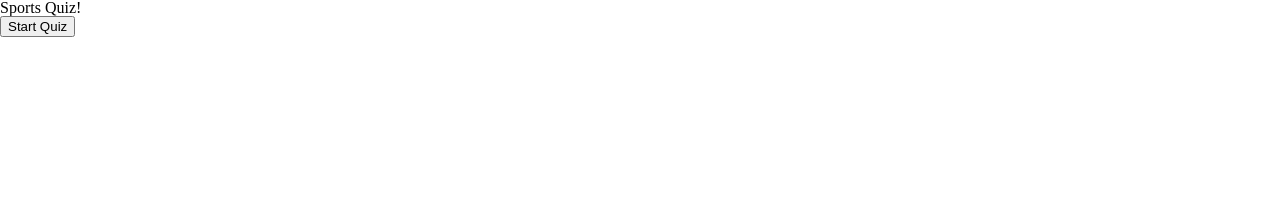
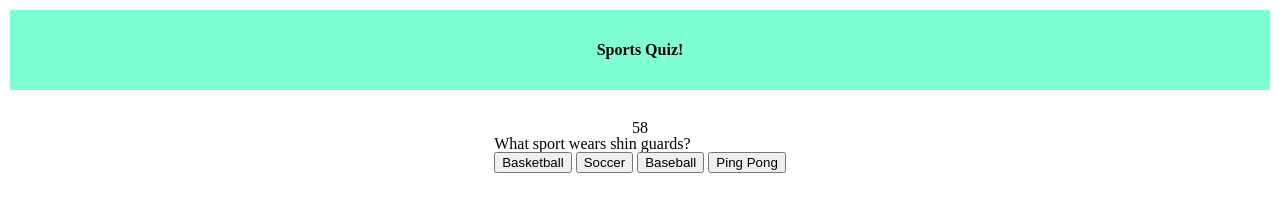
Before and after one commit to Akaiafas526/Code-Quiz, a plain HTML site: page Index.html in a window 1280 px wide. Both pictures are taken after a click on the button "Start Quiz". Drawn offline with Linux system fonts and the light colour scheme.

Commit message:
updating java script file

```diff
--- a/assets/css/style.css
+++ b/assets/css/style.css
@@ -0,0 +1,16 @@
+.title {
+    display: flex;
+    justify-content: center;
+    align-items: center;
+    background-color: aquamarine;
+    margin: 10px;
+    font-weight: 600;
+    height: 10vh;
+}
+
+#quiz-content {
+    display: flex;
+    align-items: center;
+    flex-direction: column;
+    margin-top: 30px;
+}
--- a/assets/js/script.js
+++ b/assets/js/script.js
@@ -0,0 +1,150 @@
+// When start button is clicked, remove timer and diplay question 1
+
+// start btn needs event listener
+// hide start btn
+// create element to show timer and then append that element to the div container
+// same thing for question 1
+
+let data = [
+    {
+        question: 'What sport wears shin guards?',
+        options: [
+            'Basketball',
+            'Soccer',
+            'Baseball',
+            'Ping Pong',
+        ],
+        answer: 'Soccer'
+
+    },
+    {
+        question: 'What sport is played on ice?',
+        options: [
+            'Soccer',
+            'Baseball',
+            'Hockey',
+            'Cricket',
+        ],
+        answer: 'Hockey'
+
+    },
+    {
+        question: 'How many innings are played in a baseball game?',
+        options: [
+            'Six',
+            'Eight',
+            'Nine',
+            'Two',
+        ],
+        answer: 'Nine'
+    },
+    {
+        question: 'How many points is a touchdown in football?',
+        options: [
+            'Three',
+            'Six',
+            'Seven',
+            'Two',
+        ],
+        answer: [
+            'Six'
+        ]
+    }
+]
+
+let startButton = document.getElementById("start-btn");
+let quizContent = document.getElementById("quiz-content");
+// let stopFunction = document.querySelector()
+
+let timer = document.createElement("h3");
+let secondsLeft = 60;
+let quizIndex = 0;
+let userScore = 0;
+
+startButton.addEventListener("click", function (event) {
+    startButton.setAttribute("style", "display: none");
+
+    timer.textContent = secondsLeft;
+    quizContent.append(timer);
+
+    startTimer();
+    nextQuestion();
+})
+
+function startTimer() {
+    setInterval(() => {
+        secondsLeft--;
+        timer.textContent = secondsLeft;
+    }, 1000);
+
+    if (secondsLeft === 0) {
+        clearInterval(secondsLeft)
+    }
+
+}
+
+function nextQuestion() {
+    let newDiv = document.createElement('div');
+    newDiv.innerHTML = `<h3>${data[quizIndex].question}</h3>
+    <div class="q-options">
+        <button class="option-btns">${data[quizIndex].options[0]}</button>
+        <button class="option-btns">${data[quizIndex].options[1]}</button>
+        <button class="option-btns">${data[quizIndex].options[2]}</button>
+        <button class="option-btns">${data[quizIndex].options[3]}</button>
+    </div>`;
+
+    quizContent.append(newDiv);
+
+    let allOptions = document.querySelectorAll(".option-btns");
+
+    for (let option of allOptions) {
+        console.log(option);
+
+        option.addEventListener("click", function (event) {
+            let selection = event.target.textContent;
+            console.log(selection)
+            if (selection === data[quizIndex].answer) {
+                console.log("Correct")
+                selection.textContent = 'Correct'
+                userScore++;
+            } else {
+                console.log("Shame on you!")
+                secondsLeft -= 10;
+            }
+
+            quizIndex++;
+            newDiv.remove();
+
+            console.log(typeof quizIndex);
+            console.log(typeof data.length);
+
+            if (quizIndex === data.length) {
+                endGame();
+            } else {
+                nextQuestion();
+            }
+        })
+    }
+}
+
+function endGame() {
+    timer.remove();
+
+    let finalScore = document.createElement("p");
+    finalScore.textContent = userScore;
+
+    let saveBtn = document.createElement("button");
+    saveBtn.textContent = "Save Score";
+
+    quizContent.append(finalScore);
+    quizContent.append(saveBtn);
+
+    saveBtn.addEventListener("click", function () {
+        saveBtn.remove();
+        setInitials();
+    })
+}
+
+function setInitials() {
+    //? DO SOMETHING WITH LOCAL STORAGE HERE
+}
```
Also changed, not shown: Index.html (+1 -1 lines).
